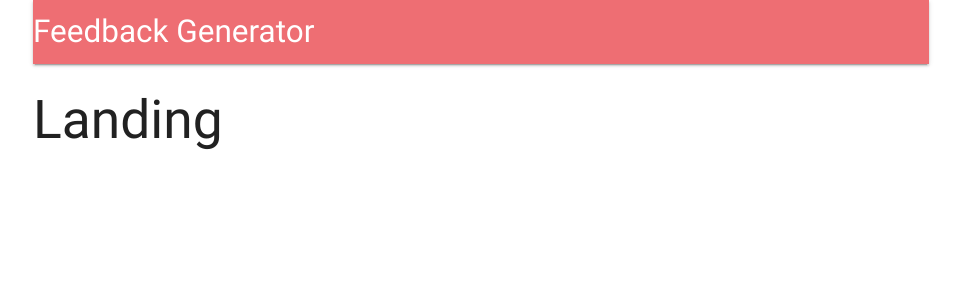
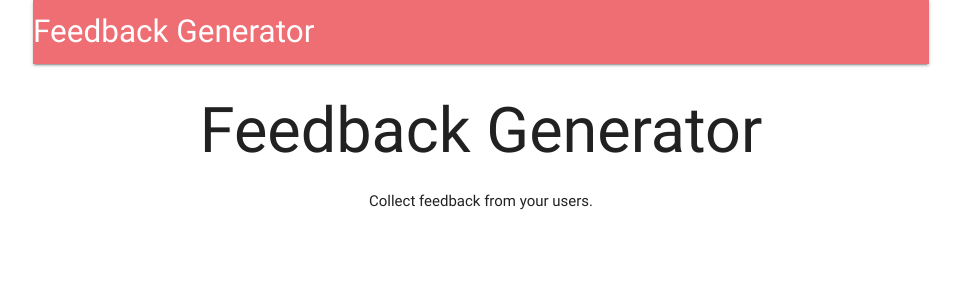
Before and after one commit to hellospiral/user_feedback, a React (Create React App) app in the folder client/: page / in a window 1280 px wide. Shown: the top 300 px of the page, without its empty margins (159-1120 px from the left). Built offline with nearby package versions, Linux system fonts and the light colour scheme; no server answers.

Commit message:
add Landing component; add link tags for home button

```diff
--- a/client/src/components/App.js
+++ b/client/src/components/App.js
@@ -4,10 +4,9 @@
 import * as actions from '../actions';
 
 import Header from './Header';
+import Landing from './Landing';
 const Dashboard = () => <h2>Dashboard</h2>;
 const SurveyNew = () => <h2>SurveyNew</h2>;
-const Landing = () => <h2>Landing</h2>;
-
 class App extends Component {
   componentDidMount() {
     this.props.fetchUser();
--- a/client/src/components/Header.js
+++ b/client/src/components/Header.js
@@ -1,5 +1,6 @@
 import React, { Component } from 'react';
 import { connect } from 'react-redux';
+import { Link } from 'react-router-dom';
 
 class Header extends Component {
   renderContent() {
@@ -25,7 +26,12 @@
     return (
       <nav>
         <div className="nav-wrapper">
-          <a className="left brand-logo">Feedback Generator</a>
+          <Link
+            to={this.props.auth ? '/surveys' : '/'}
+            className="left brand-logo"
+          >
+            Feedback Generator
+          </Link>
           <ul className="right">{this.renderContent()}</ul>
         </div>
       </nav>
--- /dev/null
+++ b/client/src/components/Landing.js
@@ -0,0 +1,12 @@
+import React from 'react';
+
+const Landing = () => {
+  return (
+    <div style={{ textAlign: 'center' }}>
+      <h1>Feedback Generator</h1>
+      Collect feedback from your users.
+    </div>
+  );
+};
+
+export default Landing;
```
